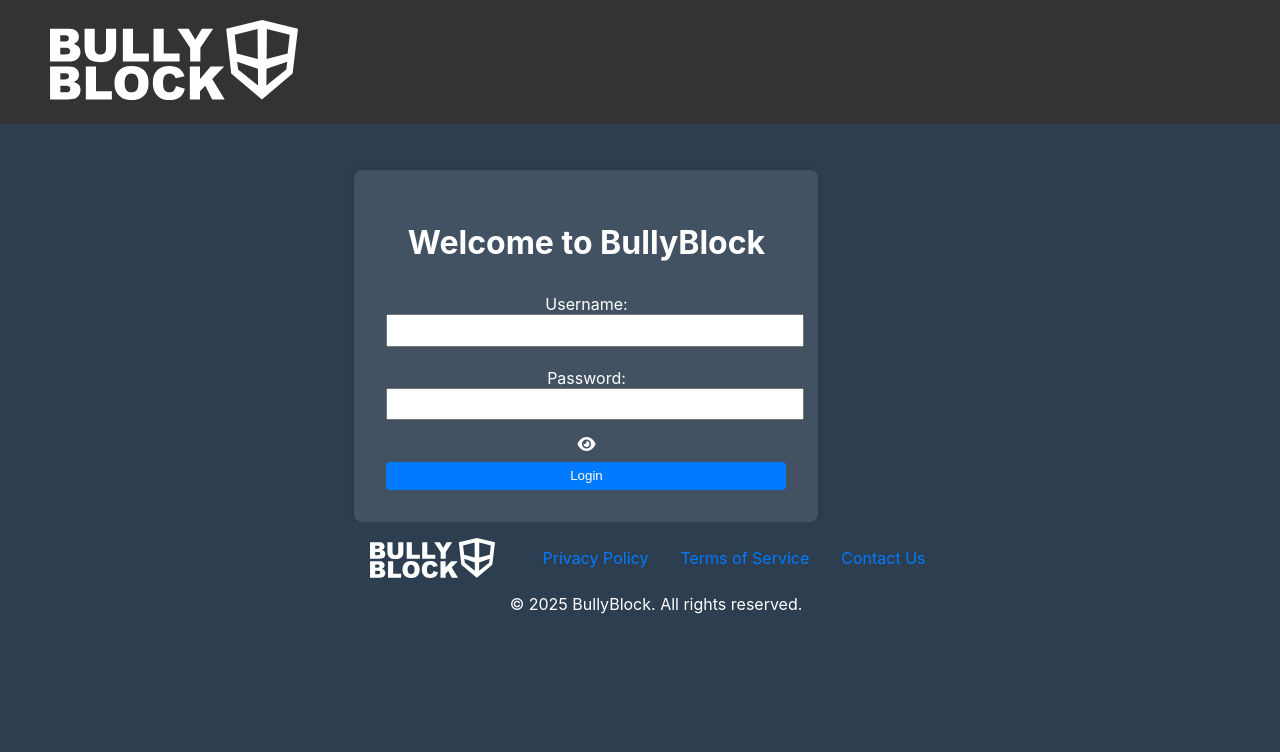
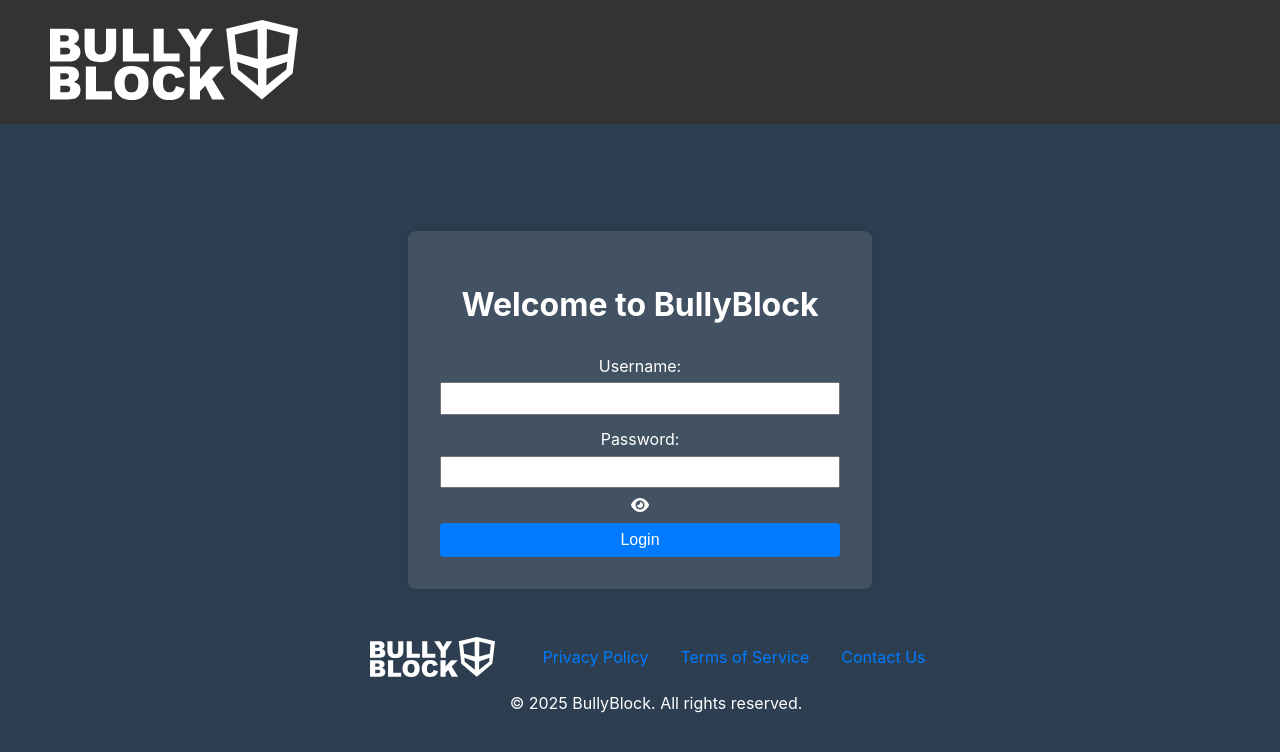
Before and after one commit to jcast046/Bully_Block_Project, a React (Create React App) app in the folder bullyblock-dashboard/: page /login in a window 1280 px wide. Shown: the top 752 px of the page. Built offline with nearby package versions, Linux system fonts and the light colour scheme.

Commit message:
Styling adjustments

```diff
--- a/bullyblock-dashboard/src/App.css
+++ b/bullyblock-dashboard/src/App.css
@@ -2,13 +2,20 @@
 html,
 #root {
   height: 100%;
-  margin: 0;
+  margin-top: 40px;
   padding: 0;
   background-color: #2c3e50;
   color: white;
   display: flex;
   justify-content: center;
   align-items: center;
+}
+
+main {
+  display: flex;
+  justify-content: center;
+  width: 100%;
+  height: 100%;
 }
 
 .App-header {
@@ -30,6 +37,7 @@
   border-radius: 8px;
   box-shadow: 0 0 10px rgba(0, 0, 0, 0.1);
   text-align: center;
+  align-content: center;
 }
 
 .login-container h1,
@@ -53,7 +61,9 @@
 .analytics-container input {
   width: 100%;
   padding: 0.5em;
-  margin-bottom: 1em;
+  margin-top: 0.5em;
+  margin-bottom: 0.5em;
+  box-sizing: border-box;
 }
 
 .login-container form button,
@@ -74,9 +84,10 @@
 .incidents-container button:hover,
 .analytics-container button:hover {
   background: #0056b3;
+}
 
 .logout-button {
-    background: #dc3545;
+  background-color: #dc3545 !important;
   color: white;
   border: none;
   padding: 0.5em 1em;
@@ -86,7 +97,26 @@
 }
 
 .logout-button:hover {
-    background: #c82333;
+  background-color: #c82333 !important;
 }
 
+.password-toggle-icon {
+  cursor: pointer;
+  transition: font-size 0.1s ease;
 }
+
+.password-toggle-icon:hover {
+  font-size: 18px;
+  background-color: #0eaceb73;
+  border-radius: 50%;
+
+}
+
+.password-toggle-icon:active {
+  font-size: 15px;
+}
+
+.error {
+  color: #fa4658;
+  font-size: 18px;
+}
--- a/bullyblock-dashboard/src/components/common/Button.js
+++ b/bullyblock-dashboard/src/components/common/Button.js
@@ -1,9 +1,9 @@
 import React from 'react';
 import './Button.css';
 
-const Button = ({ text, onClick, type = 'button' }) => {
+const Button = ({ text, onClick, type = 'button', className='' }) => {
     return (
-        <button className="custom-button" type={type} onClick={onClick}>
+        <button className={`custom-button ${className}`} type={type} onClick={onClick}>
             {text}
         </button>
     );
--- a/bullyblock-dashboard/src/components/common/Footer.css
+++ b/bullyblock-dashboard/src/components/common/Footer.css
@@ -3,6 +3,7 @@
     color: white;
     text-align: center;
     padding: 1em;
+    margin-top: 2em;
     width: 100%;
     bottom: 0;
     display: flex;
--- a/bullyblock-dashboard/src/components/common/Navbar.js
+++ b/bullyblock-dashboard/src/components/common/Navbar.js
@@ -3,6 +3,7 @@
 import './Navbar.css';
 import logo from '../../assets/images/logo3-white.svg';
 import { AuthContext } from '../../AuthContext';
+import Button from '../common/Button';
 
 const Navbar = () => {
     // State to track whether the menu is open or closed
@@ -45,7 +46,7 @@
                     <Link to="/dashboard">Home</Link>
                     <Link to="/incidents">Incidents</Link>
                     <Link to="/analytics">Analytics</Link>
-                    <button onClick={handleLogout} className="logout-button">Logout</button>
+                    <Button text="Logout" onClick={handleLogout} className="logout-button" />
                 </div>
             )}
         </nav>
--- a/bullyblock-dashboard/src/pages/Login.js
+++ b/bullyblock-dashboard/src/pages/Login.js
@@ -3,6 +3,7 @@
 import { useNavigate } from 'react-router-dom';
 import '../App.css';
 import '@fortawesome/fontawesome-free/css/all.min.css'; // Hidden Icon
+import Button from '../components/common/Button';
 
 // Valid user credentials
 const validCredentials = [
@@ -67,7 +68,7 @@
                         ></i>
                     </div>
                 </label>
-                <button type="submit">Login</button>
+                <Button text="Login" type="submit"/>
             </form>
             {error && <p className="error">{error}</p>}
         </div>
```
Lines whose indentation alone changed are shown as unchanged.
